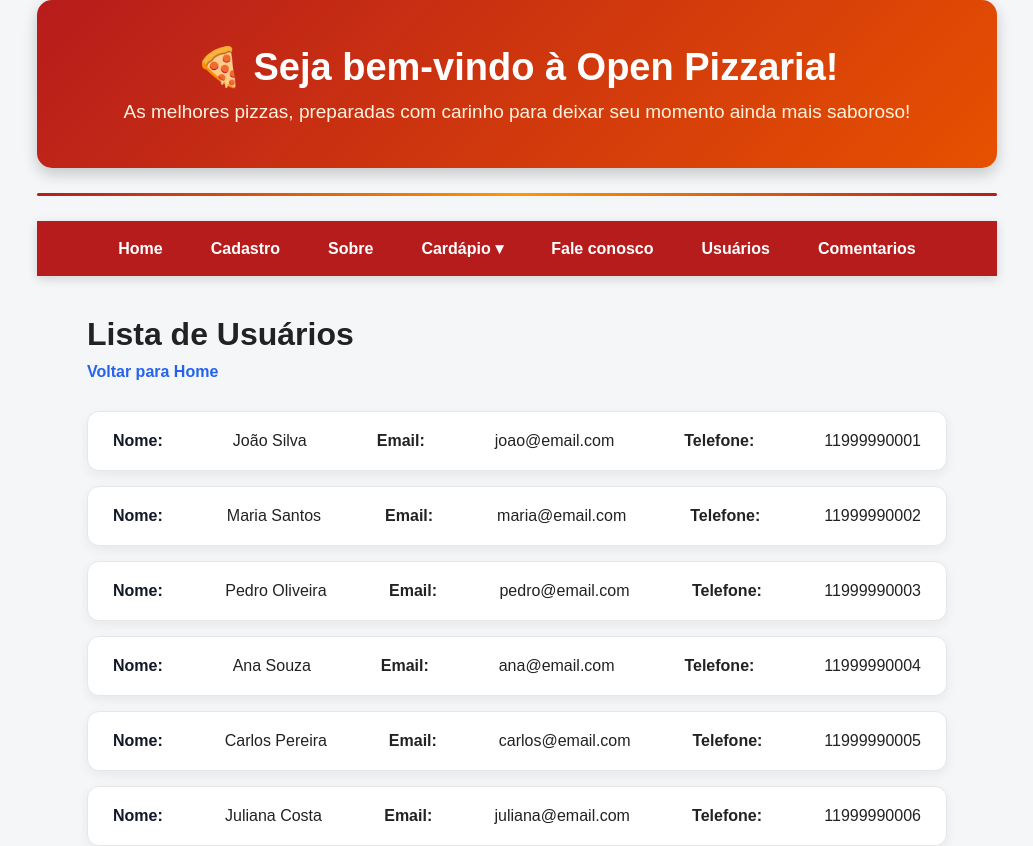
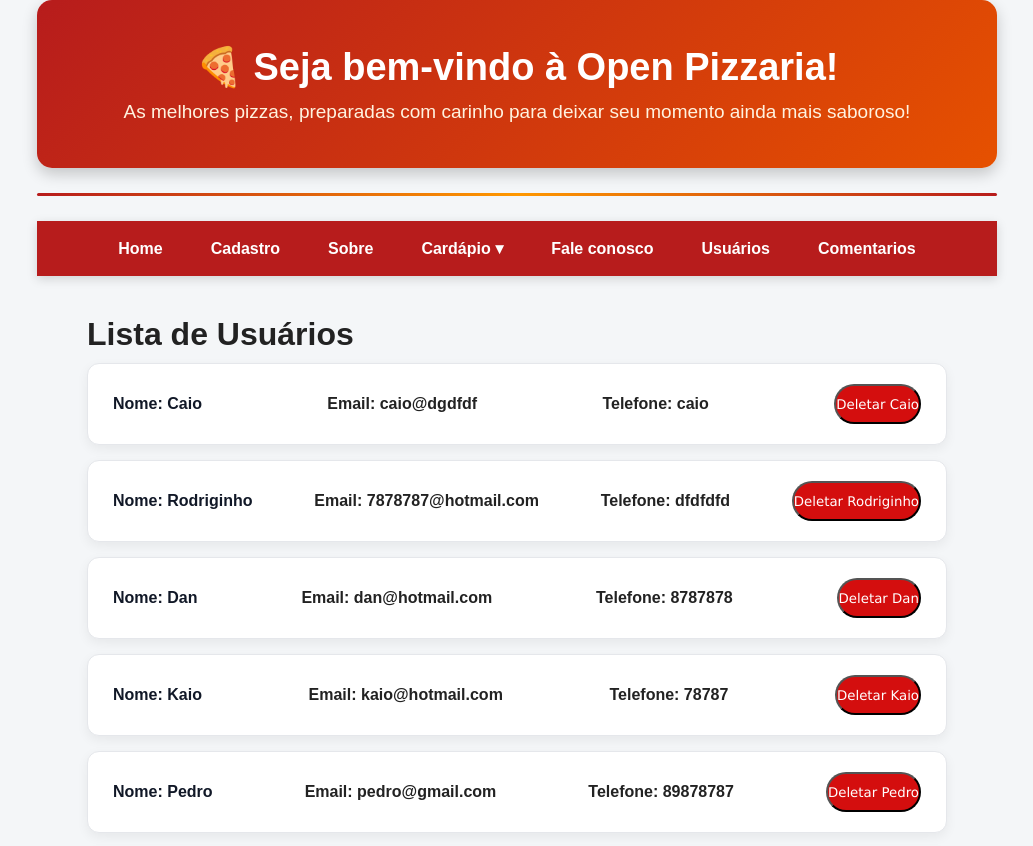
Before and after one commit to thiaguin5/domando-gpt, a React (Vite) app in the folder open-pizzaria/: page /Users in a window 1280 px wide. Shown: the top 846 px of the page, without its empty margins (123-1156 px from the left). Built offline with nearby package versions, Linux system fonts and the light colour scheme; data requests are answered from the project's data file.

Commit message:
resolvendo erros do id no usuarios

```diff
--- a/open-pizzaria/db.json
+++ b/open-pizzaria/db.json
@@ -1,27 +1,67 @@
 {
   "posts": [
-    { "id": "1", "title": "a title", "views": 100 },
-    { "id": "2", "title": "another title", "views": 200 }
+    {
+      "id": "1",
+      "title": "a title",
+      "views": 100
+    },
+    {
+      "id": "2",
+      "title": "another title",
+      "views": 200
+    }
   ],
   "comments": [
-    { "id": "1", "text": "a comment about post 1", "postId": "1" },
-    { "id": "2", "text": "another comment about post 1", "postId": "1" }
+    {
+      "id": "1",
+      "text": "a comment about post 1",
+      "postId": "1"
+    },
+    {
+      "id": "2",
+      "text": "another comment about post 1",
+      "postId": "1"
+    }
   ],
   "profile": {
     "name": "typicode"
   },
   "users": [
-    { "nome": "João Silva", "email": "joao@email.com", "telefone": "11999990001" },
-    { "nome": "Maria Santos", "email": "maria@email.com", "telefone": "11999990002" },
-    {  "nome": "Pedro Oliveira", "email": "pedro@email.com", "telefone": "11999990003" },
-    {  "nome": "Ana Souza", "email": "ana@email.com", "telefone": "11999990004" },
-    { "nome": "Carlos Pereira", "email": "carlos@email.com", "telefone": "11999990005" },
-    { "nome": "Juliana Costa", "email": "juliana@email.com", "telefone": "11999990006" },
-    {  "nome": "Lucas Almeida", "email": "lucas@email.com", "telefone": "11999990007" },
-    { "nome": "Fernanda Lima", "email": "fernanda@email.com", "telefone": "11999990008" },
-    {"nome": "Rafael Martins", "email": "rafael@email.com", "telefone": "11999990009" },
-    { "nome": "Camila Rodrigues", "email": "camila@email.com", "telefone": "11999990010" },
-     { "nome": "jhonatan", "email": "jhonatan@email.com", "telefone": "11999890010" }
+    {
+      "nome": "Caio",
+      "email": "caio@dgdfdf",
+      "telefone": "caio",
+      "id": 1
+    },
+    {
+      "nome": "Rodriginho",
+      "email": "7878787@hotmail.com",
+      "telefone": "dfdfdfd",
+      "id": 2
+    },
+    {
+      "nome": "Dan",
+      "email": "dan@hotmail.com",
+      "telefone": "8787878",
+      "id": 3
+    },
+    {
+      "nome": "Kaio",
+      "email": "kaio@hotmail.com",
+      "telefone": "78787",
+      "id": 4
+    },
+    {
+      "nome": "Pedro",
+      "email": "pedro@gmail.com",
+      "telefone": "89878787",
+      "id": 5
+    },
+    {
+      "nome": "David Lisboa",
+      "email": "davidlisboa92@gmail.com",
+      "telefone": "7887878",
+      "id": 6
+    }
   ]
-
 }
--- a/open-pizzaria/src/pages/Users/Users.css
+++ b/open-pizzaria/src/pages/Users/Users.css
@@ -19,6 +19,7 @@
   text-decoration: none;
   font-weight: 600;
 }
+
 
 .containerUsers > a:hover {
   text-decoration: underline;
@@ -79,3 +80,18 @@
     gap: 8px;
   }
 }
+
+.btn-delete{
+
+  background: rgb(212, 14, 14);
+  font-family: Verdana, Geneva, Tahoma, sans-serif;
+  height: 40px;
+  border-radius: 40px;
+  display: flex;
+  align-items: center;
+  justify-content: center;
+  color:#fff
+
+
+
+}
--- a/open-pizzaria/src/pages/Users/index.jsx
+++ b/open-pizzaria/src/pages/Users/index.jsx
@@ -1,33 +1,61 @@
-import { useState, useEffect } from 'react'
-import { Link } from 'react-router-dom'
-import './Users.css'
+import { Link } from "react-router-dom"
+import { useEffect, useState } from "react"
+import "./Users.css"
 
-export default function Users() {
+export default function index() {
+
+    // UseState do React para gerenciar o estado dos usuários
     const [usuarios, setUsuarios] = useState([])
 
+    // Busca os usuários quando o componente for montado
     useEffect(() => {
+
         fetch("http://localhost:3000/users")
-      .then(response => response.json())
-      .then(data => setUsuarios(data))
-      .catch(error => console.error("Erro na API", error))
+            .then((response) => response.json())
+            .then((data) => setUsuarios(data))
+            .catch((error) => console.error("Erro na API", error))
+
     }, [])
 
     console.log(usuarios)
 
+const deletarUsuario = (id) => {
+    console.log("ID clicado:", id);
+    console.log("Usuários:", usuarios);
+
+    fetch(`http://localhost:3000/users/${id}`, {
+        method: "DELETE",
+    })
+    .then(() => {
+        setUsuarios(usuarios.filter((usuario) => usuario.id !== id));
+    })
+    .catch((error) => console.error("Erro na API", error));
+};
+
     return (
         <main className="containerUsers">
+
             <h1>Lista de Usuários</h1>
-      <Link to="/">Voltar para Home</Link>
 
             <section className="contentUsers">
-        {usuarios.map(user => (
+            {usuarios.map((user) => (
                 <article key={user.id}>
-            <strong>Nome: </strong> <span>{user.nome}</span>
-            <strong>Email: </strong> <span>{user.email}</span>
-            <strong> Telefone: </strong> <span>{user.telefone}</span>
+                    <strong>Nome: {user.nome}</strong>
+                    <strong>Email: {user.email}</strong>
+                    <strong>Telefone: {user.telefone}</strong>
+                    <button
+                        className="btn-delete"
+                         onClick={() => deletarUsuario(user.id)}>
+                        Deletar {user.nome}
+                    </button>
+
                 </article>
             ))}
+
             </section>
+
+            <Link to="/">Voltar para HOME</Link>
+
         </main>
     )
 }
```
Lines whose indentation alone changed are shown as unchanged.
